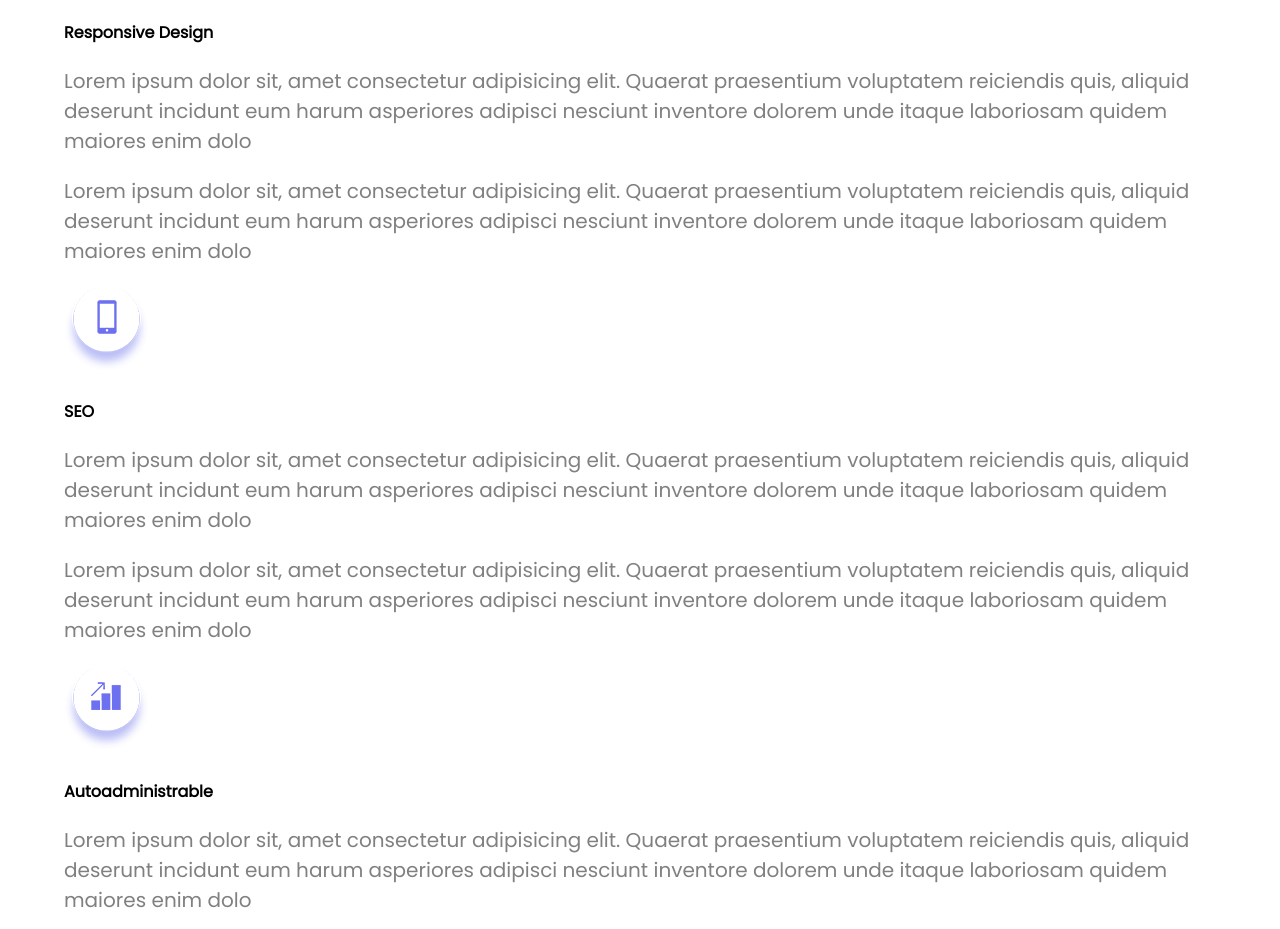
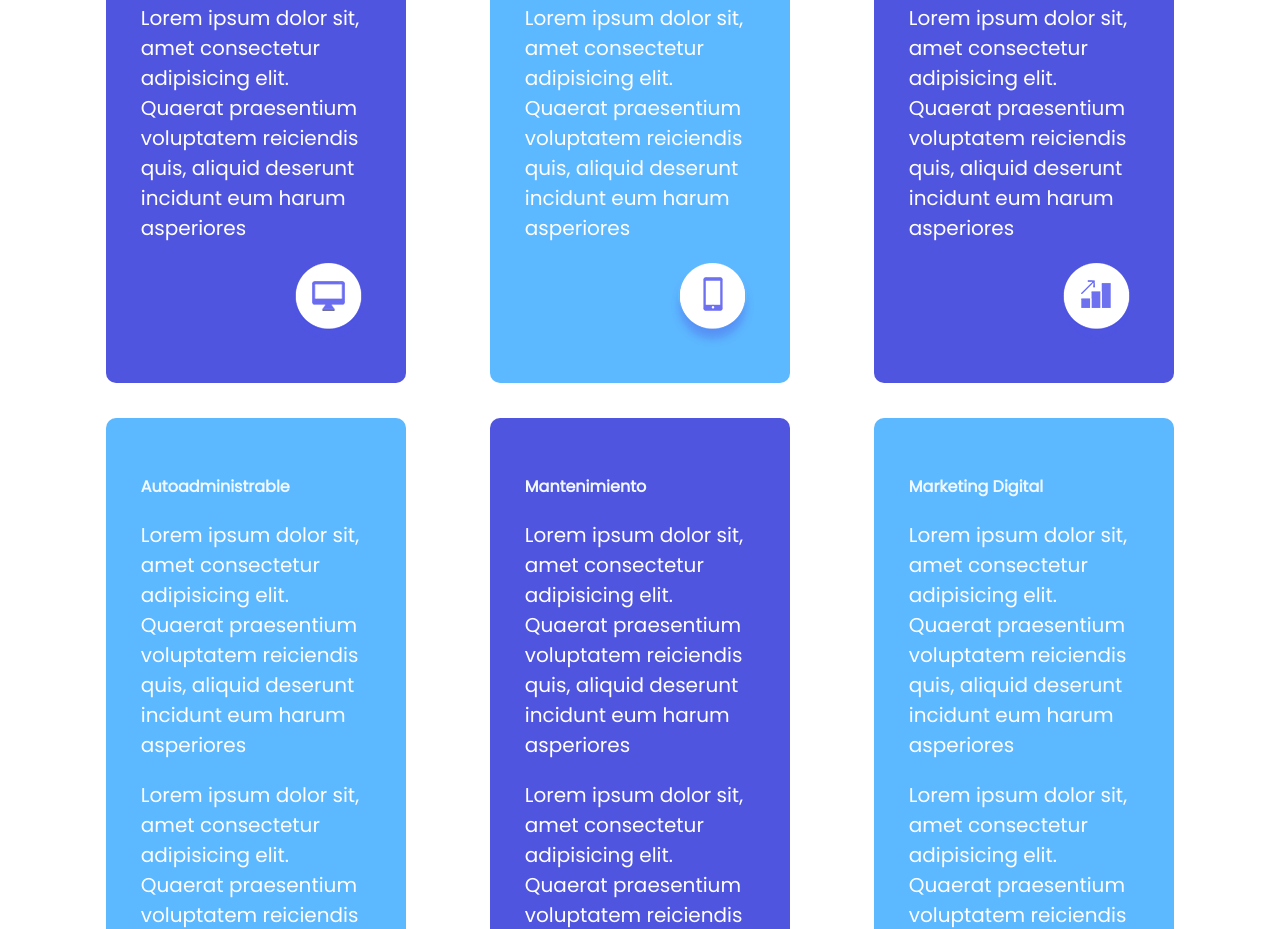
Before and after one commit to LeandroExe/Web-Practica-24, a plain HTML site: page index.html in a window 1280 px wide. Shown: the part 1871-2800 px from the top of the page. Drawn offline with Linux system fonts and the light colour scheme.

Commit message:
ultima actualizacion

```diff
--- a/estilos.css
+++ b/estilos.css
@@ -14,7 +14,7 @@
 
  p {
     font-size: 20px;
-    color: grey
+    color: white
  }
 
 li {
@@ -99,3 +99,40 @@ h3 {
     display: inline-block;
     margin-top: 30px;
 }
+
+
+.contenedor-servicio {
+    display: flex;
+    flex-wrap:wrap ;
+    justify-content: space-around;
+
+}
+
+.servicio {
+    width: 20%;
+    padding: 35px;
+    border-radius: 10px;
+    margin-bottom: 35px;
+    color: aliceblue;
+
+}
+
+
+.celeste {
+    background-color: #5cb8ff
+
+}
+
+.violeta {
+    background-color: #5055df;
+}
+
+.servicio h4 {
+    font-size: 25;
+}
+
+
+
+.servicio img {
+    float: right;
+}
--- a/index.html
+++ b/index.html
@@ -68,107 +68,99 @@
 <section>
  <div class="contenedor">
      <h3>Servicio</h3>
-     <div class="servicio">
+
+     <div class="contenedor-servicio">
+    <div class="servicio violeta">
         <h4>Diseño Web</h4>
         <p> Lorem ipsum dolor sit, amet consectetur adipisicing elit.
             Quaerat praesentium voluptatem reiciendis quis,
             aliquid deserunt incidunt eum harum asperiores
-            adipisci nesciunt inventore dolorem unde itaque laboriosam quidem maiores
-            enim dolo</p>
+            </p>
             <p>Lorem ipsum dolor sit, amet consectetur adipisicing elit.
             Quaerat praesentium voluptatem reiciendis quis,
             aliquid deserunt incidunt eum harum asperiores
-            adipisci nesciunt inventore dolorem unde itaque laboriosam quidem maiores
-            enim dolo
+
          </p>
          <img src="imagenes/monitor.png" alt="Monitor" title="Monitor">
      </div>
 
 
-     <div class="servicio">
+     <div class="servicio celeste" >
         <h4>Responsive Design</h4>
         <p> Lorem ipsum dolor sit, amet consectetur adipisicing elit.
             Quaerat praesentium voluptatem reiciendis quis,
             aliquid deserunt incidunt eum harum asperiores
-            adipisci nesciunt inventore dolorem unde itaque laboriosam quidem maiores
-            enim dolo</p>
+           </p>
             <p>Lorem ipsum dolor sit, amet consectetur adipisicing elit.
             Quaerat praesentium voluptatem reiciendis quis,
             aliquid deserunt incidunt eum harum asperiores
-            adipisci nesciunt inventore dolorem unde itaque laboriosam quidem maiores
-            enim dolo
+
          </p>
          <img src="imagenes/mobile.png" alt="Mobile" title="Mobile">
      </div>
 
 
-     <div class="servicio">
+     <div class="servicio violeta ">
         <h4>SEO</h4>
         <p> Lorem ipsum dolor sit, amet consectetur adipisicing elit.
             Quaerat praesentium voluptatem reiciendis quis,
             aliquid deserunt incidunt eum harum asperiores
-            adipisci nesciunt inventore dolorem unde itaque laboriosam quidem maiores
-            enim dolo</p>
+          </p>
             <p>Lorem ipsum dolor sit, amet consectetur adipisicing elit.
             Quaerat praesentium voluptatem reiciendis quis,
             aliquid deserunt incidunt eum harum asperiores
-            adipisci nesciunt inventore dolorem unde itaque laboriosam quidem maiores
-            enim dolo
+
          </p>
          <img src="imagenes/seo.png" alt="Monitor" title="Monitor">
      </div>
 
 
-     <div class="servicio">
+     <div class="servicio celeste">
         <h4>Autoadministrable</h4>
         <p> Lorem ipsum dolor sit, amet consectetur adipisicing elit.
             Quaerat praesentium voluptatem reiciendis quis,
             aliquid deserunt incidunt eum harum asperiores
-            adipisci nesciunt inventore dolorem unde itaque laboriosam quidem maiores
-            enim dolo</p>
+            </p>
             <p>Lorem ipsum dolor sit, amet consectetur adipisicing elit.
             Quaerat praesentium voluptatem reiciendis quis,
             aliquid deserunt incidunt eum harum asperiores
-            adipisci nesciunt inventore dolorem unde itaque laboriosam quidem maiores
-            enim dolo
+
          </p>
          <img src="imagenes/velocidad.png" alt="Monitor" title="Monitor">
      </div>
 
 
-     <div class="servicio">
+     <div class="servicio violeta" >
         <h4>Mantenimiento</h4>
         <p> Lorem ipsum dolor sit, amet consectetur adipisicing elit.
             Quaerat praesentium voluptatem reiciendis quis,
             aliquid deserunt incidunt eum harum asperiores
-            adipisci nesciunt inventore dolorem unde itaque laboriosam quidem maiores
-            enim dolo</p>
+            </p>
             <p>Lorem ipsum dolor sit, amet consectetur adipisicing elit.
             Quaerat praesentium voluptatem reiciendis quis,
             aliquid deserunt incidunt eum harum asperiores
-            adipisci nesciunt inventore dolorem unde itaque laboriosam quidem maiores
-            enim dolo
+
          </p>
          <img src="imagenes/mantenimiento.png" alt="Monitor" title="Monitor">
      </div>
 
 
-     <div class="Marketing Digital">
-        <h4>Diseño Web</h4>
+     <div class="servicio celeste" >
+        <h4>Marketing Digital</h4>
         <p> Lorem ipsum dolor sit, amet consectetur adipisicing elit.
             Quaerat praesentium voluptatem reiciendis quis,
             aliquid deserunt incidunt eum harum asperiores
-            adipisci nesciunt inventore dolorem unde itaque laboriosam quidem maiores
-            enim dolo</p>
+           </p>
             <p>Lorem ipsum dolor sit, amet consectetur adipisicing elit.
             Quaerat praesentium voluptatem reiciendis quis,
             aliquid deserunt incidunt eum harum asperiores
-            adipisci nesciunt inventore dolorem unde itaque laboriosam quidem maiores
-            enim dolo
+
          </p>
          <img src="imagenes/marketing.png" alt="Monitor" title="Monitor">
      </div>
  </div>
+
+</div>
 
 
 
```
